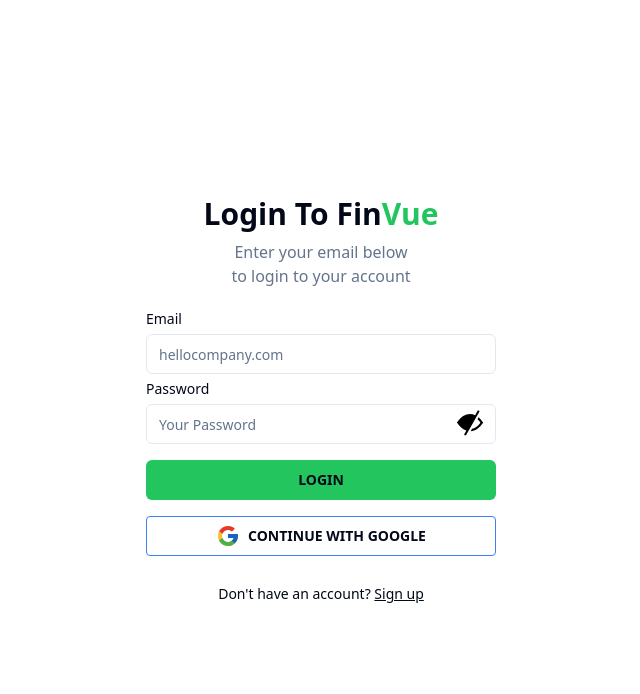
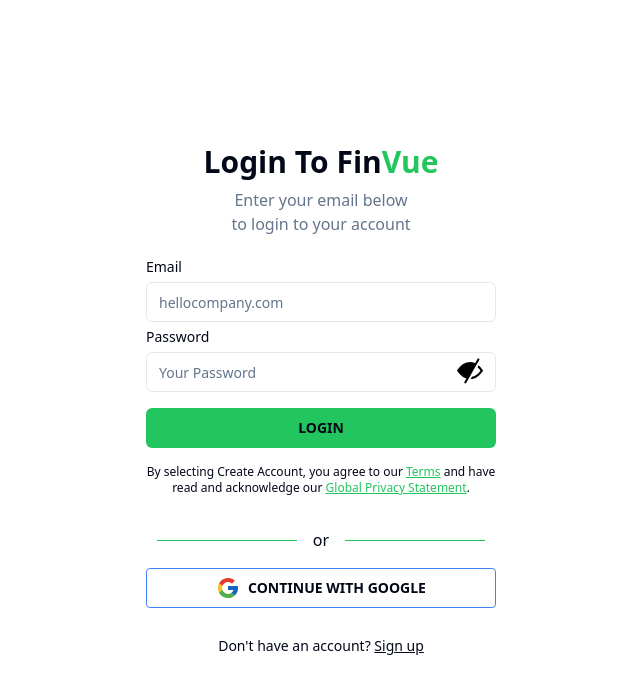
Before and after one commit to FinVue/inc-exp, a React (Vite) app: page /login in a window 1280 px wide. Shown: the top 694 px of the page, without its empty margins (39-679 px from the left). Built offline with nearby package versions, Linux system fonts and the light colour scheme; no server answers; the database is empty.

Commit message:
added documents for terms and global privacy, also added more UI

```diff
--- a/src/components/Login.jsx
+++ b/src/components/Login.jsx
@@ -50,9 +50,9 @@
       const userCredential = await signInWithEmailAndPassword(auth, email, password);
       const user = userCredential.user;
       if (user.uid === adminUid) {
-        window.location.href = '/adminDashboard';
+        window.location.href = '/adminHomepage';
       } else {
-        window.location.href = '/dashboard';
+        window.location.href = '/homepage';
       }
     } catch (error) {
       setError(error.message);
@@ -66,9 +66,9 @@
       const user = result.user;
       // Redirect user after successful sign-in
       if (user.uid === adminUid) {
-        window.location.href = '/adminDashboard';
+        window.location.href = '/adminHomepage';
       } else {
-        window.location.href = '/dashboard';
+        window.location.href = '/userHomepage';
       }
     } catch (error) {
       setError(error.message);
@@ -144,6 +144,22 @@
                 <Button type="submit" className="w-full bg-green-500 text-black font-bold text-0F4D0E hover:bg-green-700">
                     LOGIN
                 </Button>
+                  <div className="text-xs mb-4 text-center">
+                    By selecting Create Account, you agree to our{" "}
+                  <a href="https://firebasestorage.googleapis.com/v0/b/inc-exp-af4c2.appspot.com/o/terms%20and%20agreement%2FTerms%20and%20Agreement.pdf?alt=media&token=f6153b27-21d1-4cb6-8b29-71ea057aed01" className="underline text-green-500 hover:text-green-600 font-weight: 600">
+                    Terms
+                  </a>{" "}
+                    and have read and acknowledge our{" "}
+                  <a href="https://firebasestorage.googleapis.com/v0/b/inc-exp-af4c2.appspot.com/o/terms%20and%20agreement%2FRA-10173-Data-Privacy-Act-of-2012.pdf?alt=media&token=50d31549-19a6-44f3-b0bf-a242e5141e38" className="underline text-green-500 hover:text-green-600 font-weight: 600">
+                   Global Privacy Statement
+                  </a>
+                    .
+                   </div>
+                  <div className="flex items-center justify-center">
+                    <div className="border-t border-green-500 w-2/5"></div>
+                    <span className="px-2 mx-2">or</span>
+                  <div className="border-t border-green-500 w-2/5"></div>
+                </div>
                 <Button
                   onClick={handleGoogleSignIn}
                   className="bg-transparent hover:bg-blue-500 text-black-700 font-semibold hover:text-white py-2 px-4 border border-blue-500 hover:border-transparent rounded"
```
